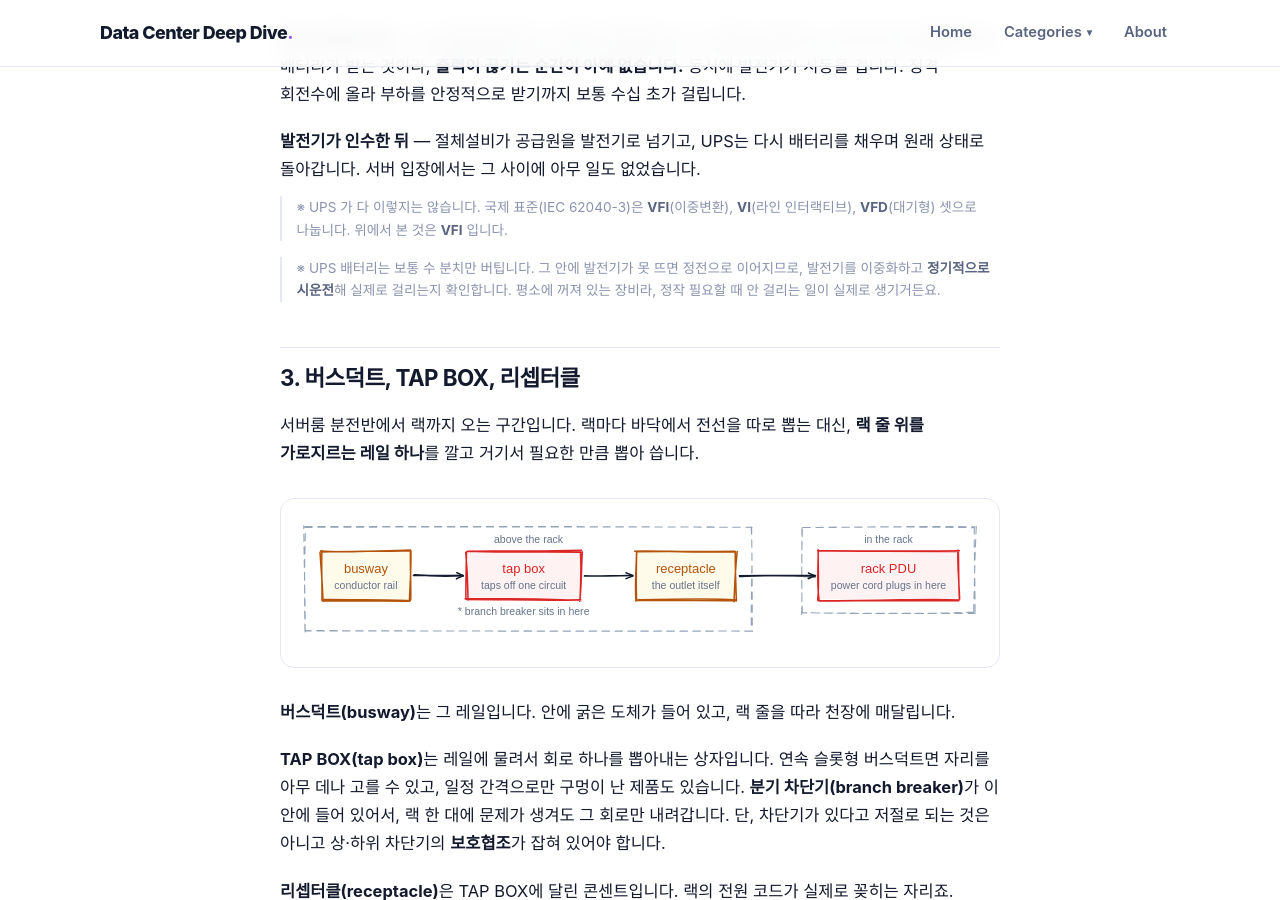
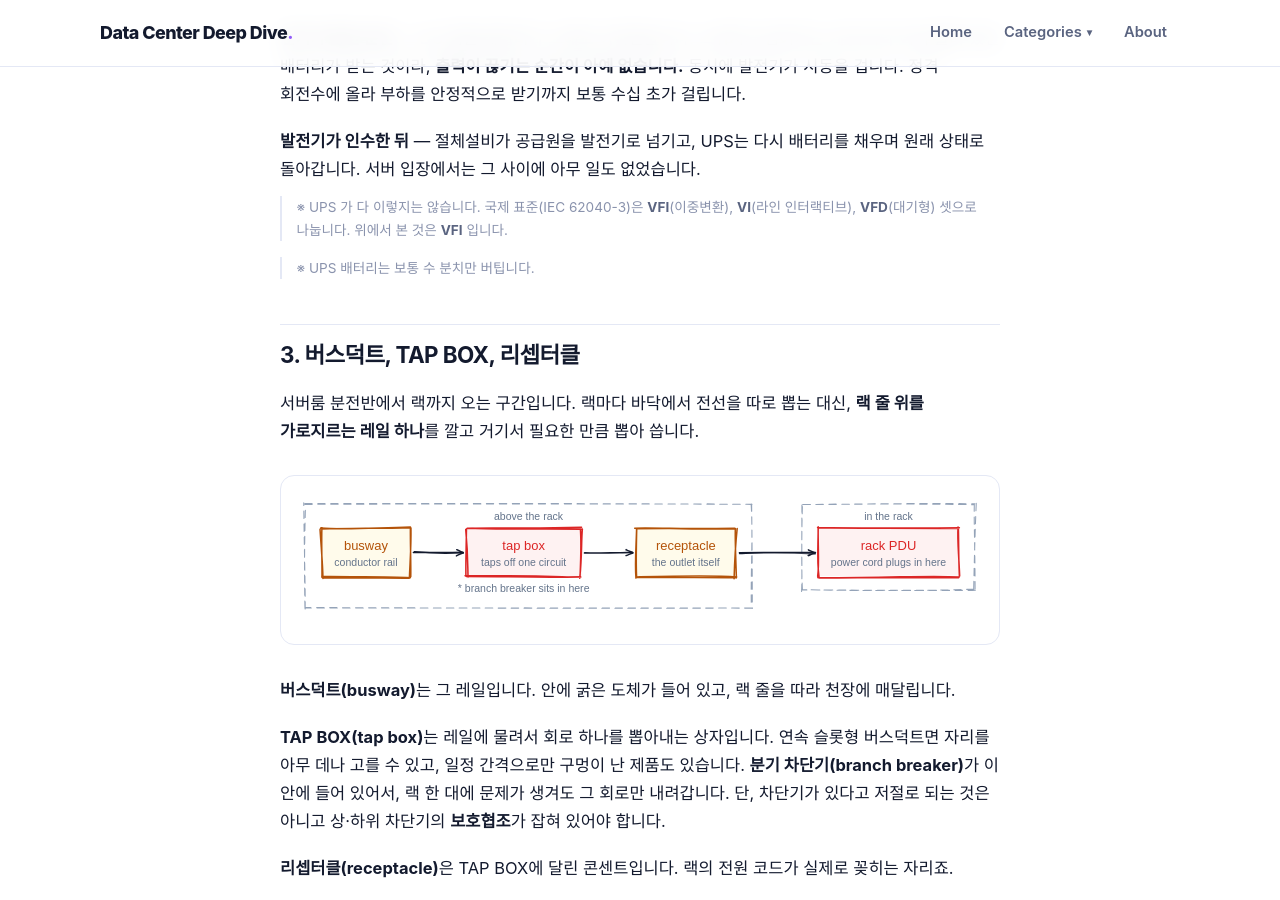
Before and after one commit to ssyrc/ssyrc.github.io, a Jekyll site: the page built from _posts/ko/2026-10-01-datacenter-power-supply.md, in a window 1280 px wide and 900 px high, scrolled down 3817 px. Built offline with Jekyll 4.4.1, drawn with Linux system fonts in a browser that asks for light colours; some web fonts are replaced.

Commit message:
Cut the battery note to one line
The rest was generator practice — run them redundant, test-start them
regularly — which is redundancy, and section 5 already lists the
generator at N+1.

Co-Authored-By: Claude Opus 5 <noreply@anthropic.com>
Claude-Session: https://claude.ai/code/session_01At6mD3wUXNXJZn78ZeJBtt

```diff
--- a/_posts/ko/2026-10-01-datacenter-power-supply.md
+++ b/_posts/ko/2026-10-01-datacenter-power-supply.md
@@ -72,9 +72,7 @@ UPS와 발전기는 역할이 다릅니다. **UPS는 평상시에도 전기가
 **VI**(라인 인터랙티브), **VFD**(대기형) 셋으로 나눕니다. 위에서 본 것은 **VFI** 입니다.
 {: .note}
 
-※ UPS 배터리는 보통 수 분치만 버팁니다. 그 안에 발전기가 못 뜨면 정전으로 이어지므로,
-발전기를 이중화하고 **정기적으로 시운전**해 실제로 걸리는지 확인합니다. 평소에 꺼져 있는
-장비라, 정작 필요할 때 안 걸리는 일이 실제로 생기거든요.
+※ UPS 배터리는 보통 수 분치만 버팁니다.
 {: .note}
 
 ## 3. 버스덕트, TAP BOX, 리셉터클
```
